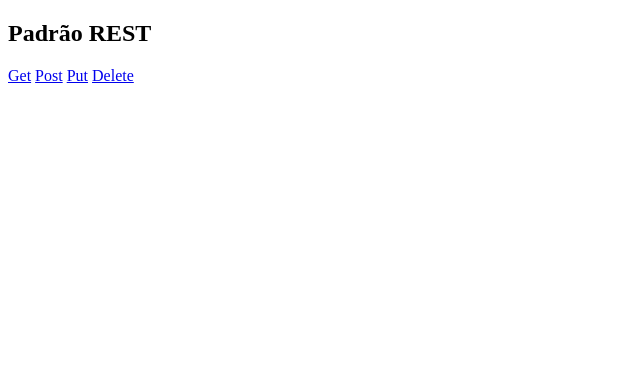
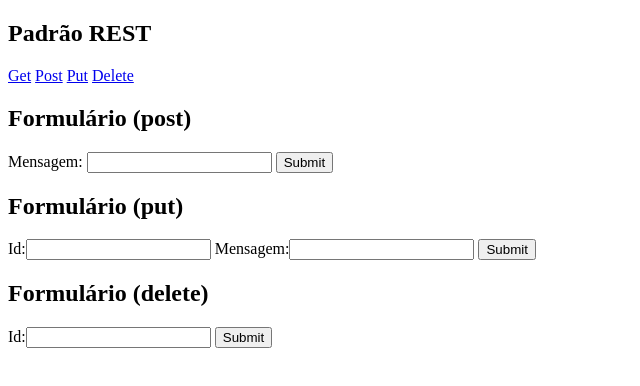
Before and after one commit to Vcintrao/ProgWeb-frontend-formulario, a plain HTML site: page index.html in a window 1280 px wide. Shown: the whole page, without its empty margins (0-640 px from the left). Drawn offline with Linux system fonts and the light colour scheme.

Commit message:
Formulários ativos

```diff
--- a/index.html
+++ b/index.html
@@ -12,7 +12,27 @@
         <a href="javascript:callFetchWithGet()">Get</a>
         <a href="javascript:callFetchWithPost('Rafa Yoko')">Post</a>
         <a href="javascript:callFetchWithPut(3,'Tafs')">Put</a>
-        <a href="javascript:callFetchWithDelete(3)">Delete</a>
+        <a href="javascript:callFetchWithDelete(4)">Delete</a>
         <p id = "json"> </p>
+
+        <h2>Formulário (post)</h2>
+        <form id="postForm">
+            <label for="mensagem">Mensagem:</label>
+            <input type="text" id="mensagem" name="mensagem"/>
+            <button type="submit" onclick="return submitPost()">Submit</button>
+        </form>
+
+        <h2>Formulário (put)</h2>
+        <form id="putForm">
+            <label>Id:<input type="text" name="id"/></label>
+            <label>Mensagem:<input type="text" name="mensagem"/></label>
+            <button type="submit" onclick="return submitPut()">Submit</button>
+        </form>
+
+        <h2>Formulário (delete)</h2>
+        <form id="deleteForm">
+            <label>Id:<input type="text" name="id"/></label>
+            <button type="submit" onclick="return submitDelete()">Submit</button>
+        </form>
     </body>
 </html>
--- a/js/functions.js
+++ b/js/functions.js
@@ -64,3 +64,27 @@ async function callFetchWithDelete(id){
     }
     await fetch(`${url}${id}`, options);
 }
+
+/*Formulários*/
+
+function submitPost(){
+    const form =  document.forms['postForm'];
+    const mensagem = form["mensagem"].value;
+    callFetchWithPost(mensagem);
+    return false;//evita o reload da tela
+}
+
+function submitPut(){
+    const form =  document.forms['putForm'];
+    const id = form["id"].value;
+    const mensagem = form["mensagem"].value;
+    callFetchWithPut(id, mensagem);
+    return false;//evita o reload da tela
+}
+
+function submitDelete(){
+    const form =  document.forms['deleteForm'];
+    const id = form["id"].value;
+    callFetchWithDelete(id);
+    return false;//evita o reload da tela
+}
```
